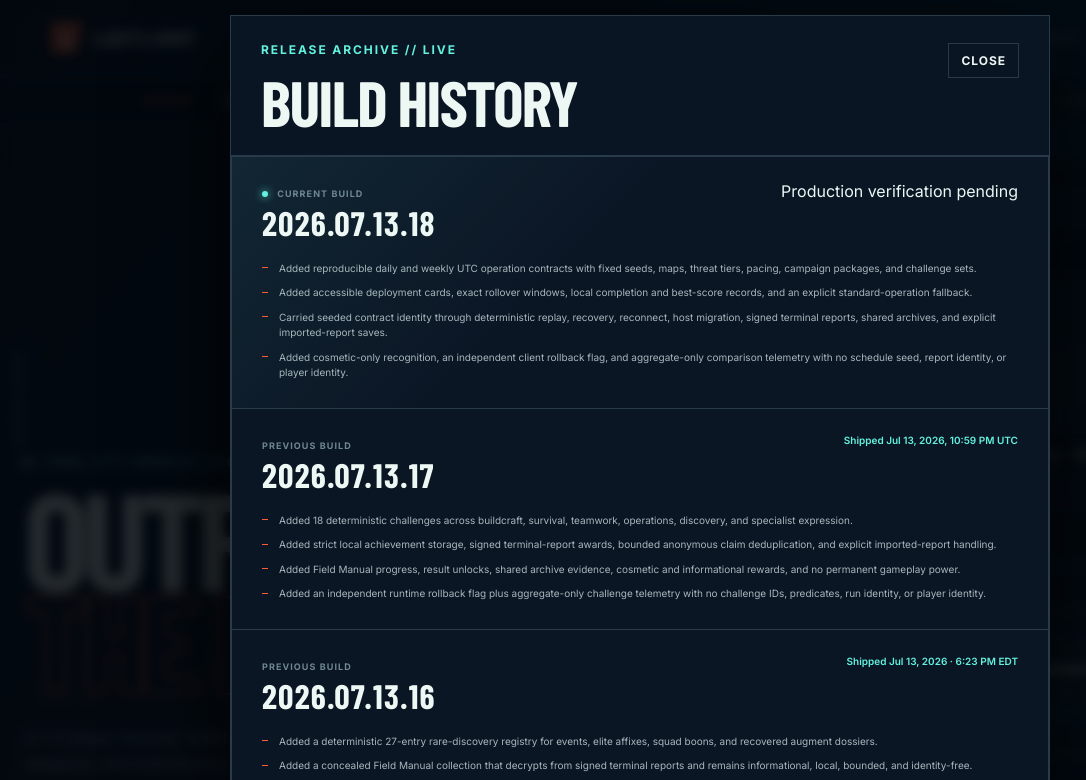
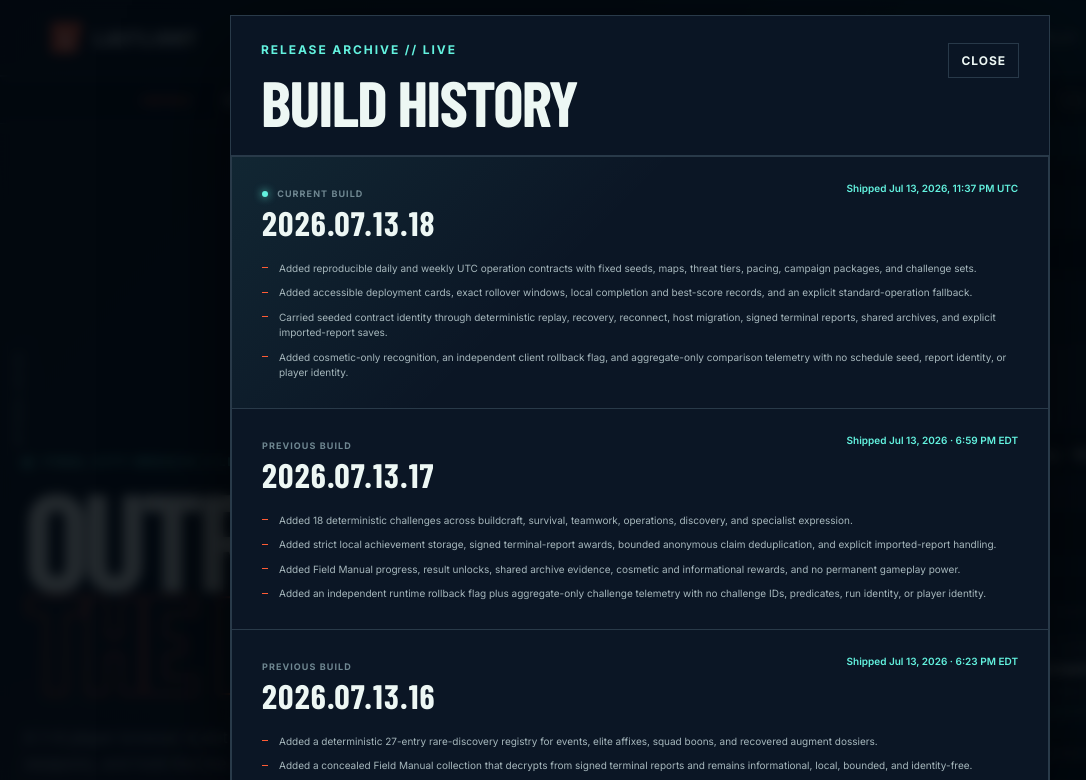
Before and after one commit to benson/lastlight, a website: page index.html in a window 1280 px wide. Both pictures are taken after a click on the button "BUILD 2026.07.13.18". Shown: the top 780 px of the page, without its empty margins (0-1086 px from the left). Drawn offline with nearby package versions, Linux system fonts and the light colour scheme; no server answers; a web font is replaced by a local one.

Commit message:
Stamp Lastlight build 2026.07.13.18 (#152)

```diff
--- a/index.html
+++ b/index.html
@@ -622,7 +622,7 @@
       </div>
       <div class="build-history-body">
         <article class="build-release current-build">
-          <header><div><span class="build-release-status"><i></i> Current build</span><h3>2026.07.13.18</h3></div><time>Production verification pending</time></header>
+          <header><div><span class="build-release-status"><i></i> Current build</span><h3>2026.07.13.18</h3></div><time class="build-shipped-at" datetime="2026-07-13T19:37:46-04:00" data-build-shipped-at="2026-07-13T19:37:46-04:00">Shipped Jul 13, 2026 · 7:37 PM EDT</time></header>
           <ul>
             <li>Added reproducible daily and weekly UTC operation contracts with fixed seeds, maps, threat tiers, pacing, campaign packages, and challenge sets.</li>
             <li>Added accessible deployment cards, exact rollover windows, local completion and best-score records, and an explicit standard-operation fallback.</li>
```
